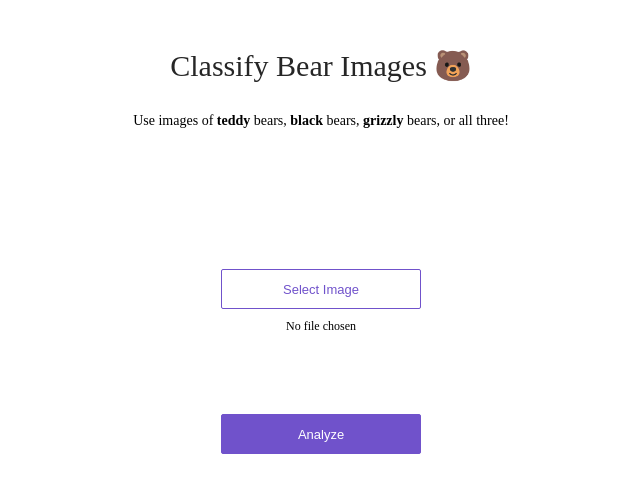
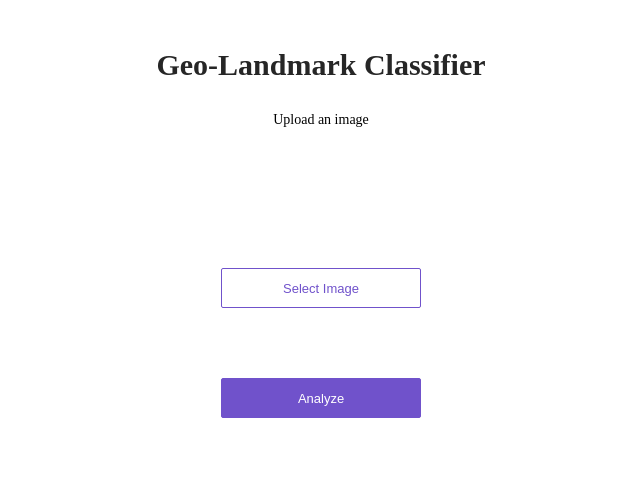
Before and after one commit to SweliaMonteiro/FinalProject, a plain HTML site: page app/view/index.html in a window 1280 px wide. Shown: the whole page, without its empty margins (319-959 px from the left). Drawn offline with Linux system fonts and the light colour scheme.

Commit message:
Update index.html

```diff
--- a/app/view/index.html
+++ b/app/view/index.html
@@ -3,14 +3,14 @@
   <meta charset='utf-8'>
   <link rel='stylesheet' href='../static/style.css'>
   <script src='../static/client.js'></script>
+  <title>Landmarks</title>
 </head>
 <body>
 <div>
   <div class='center'>
-    <div class='title'>Classify Bear Images 🐻</div>
+    <div class='title'><strong>Geo-Landmark Classifier</strong></div>
     <p>
-      Use images of <strong>teddy</strong> bears, <strong>black</strong> bears, <strong>grizzly</strong> bears, or
-      all three!
+      Upload an image
     </p>
     <div class='content'>
       <div class='no-display'>
@@ -22,9 +22,9 @@
                onchange='showPicked(this)'>
       </div>
       <button class='choose-file-button' type='button' onclick='showPicker()'>Select Image</button>
-      <div class='upload-label'>
+      <!--<div class='upload-label'>
         <label id='upload-label'>No file chosen</label>
-      </div>
+      </div> -->
       <div>
         <img id='image-picked' class='no-display' alt='Chosen Image' height='200'>
       </div>
```
